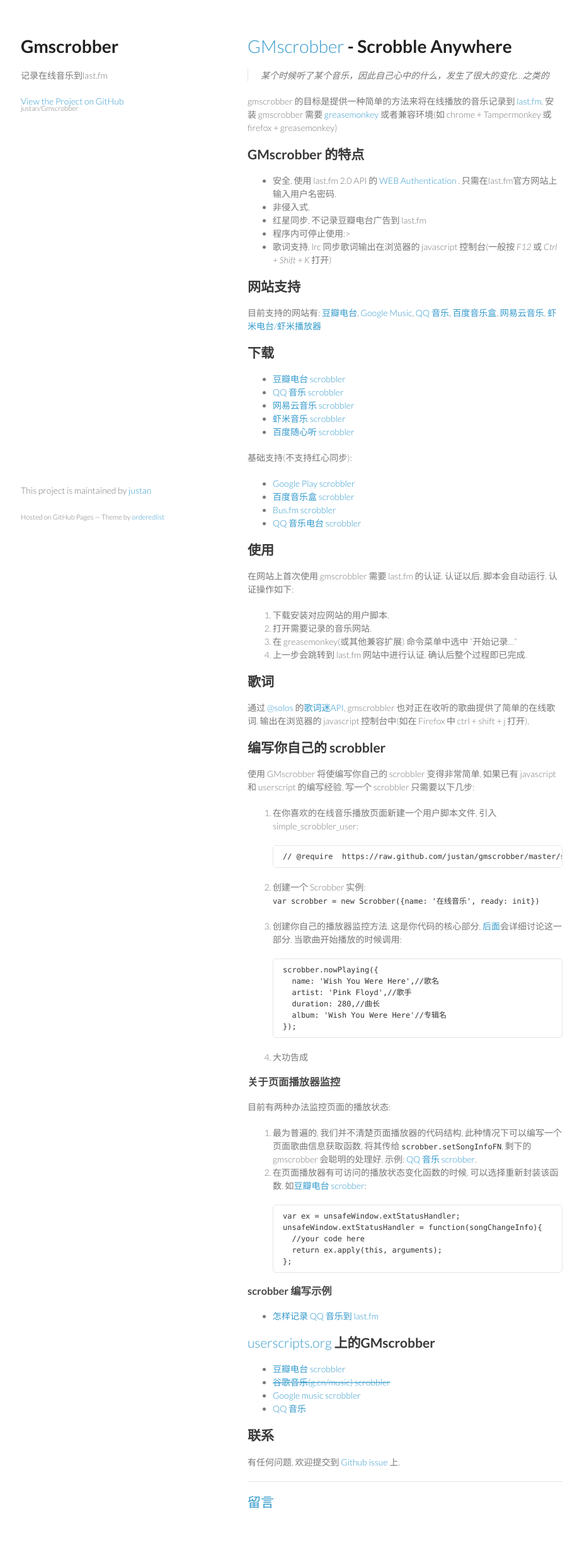
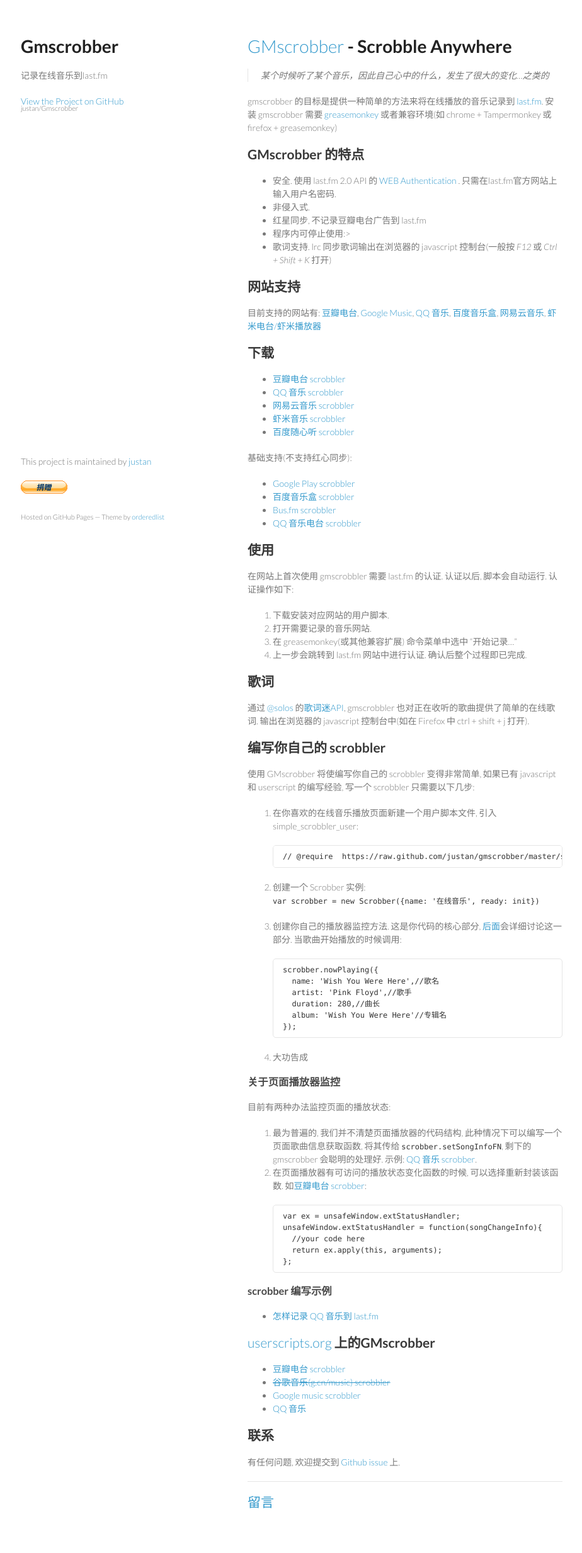
Before and after one commit to justan/gmscrobber, a Jekyll site: the page built from index.md, in a window 1280 px wide. Shown: the whole page at 63% size, without its empty margins (177-1101 px from the left). Built offline with Jekyll 4.4.1, drawn with Linux system fonts in a browser that asks for light colours; Markdown is read by kramdown in place of the engine named in the settings.

Commit message:
donate to me

```diff
--- a/_layouts/default.html
+++ b/_layouts/default.html
@@ -32,7 +32,8 @@
   </section>
   <footer>
     <p>This project is maintained by <a href="http://blog.whosemind.net">{{site.author}}</a></p>
-        <p><small>Hosted on GitHub Pages &mdash; Theme by <a href="https://github.com/orderedlist">orderedlist</a></small></p>
+    <p><a href="https://me.alipay.com/sheepmaker" target="_blank"><img src="btn_donate_SM.gif" alt="向我付款" /></a></p>
+    <p><small>Hosted on GitHub Pages &mdash; Theme by <a href="https://github.com/orderedlist">orderedlist</a></small></p>
   </footer>
   </div>
   <script src="javascripts/scale.fix.js"></script>
```
Also changed, not shown: btn_donate_SM.gif (added).
